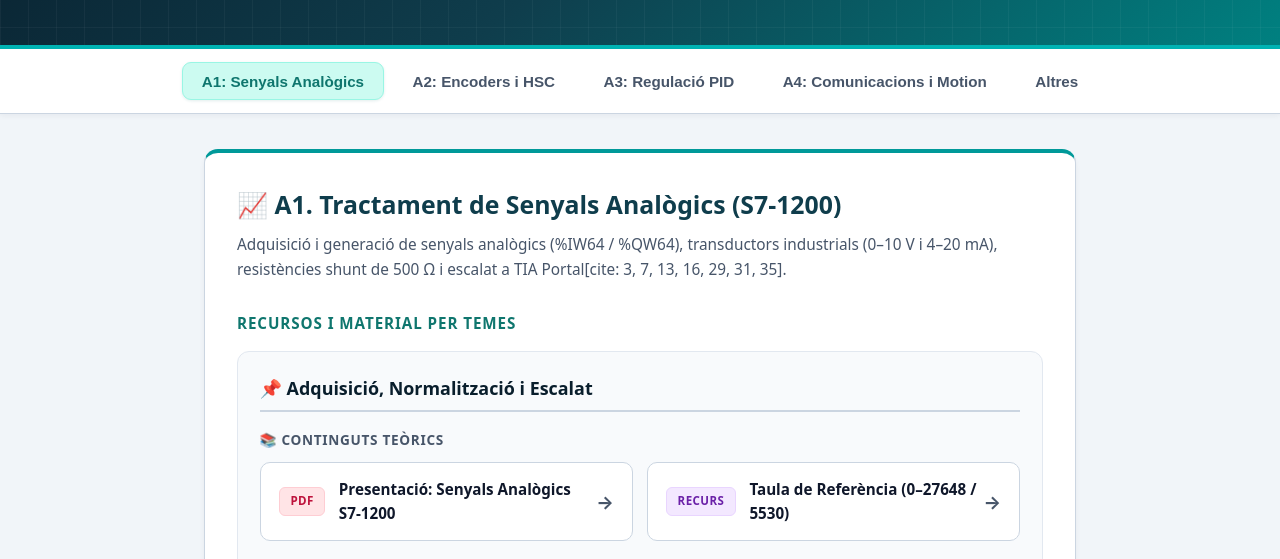
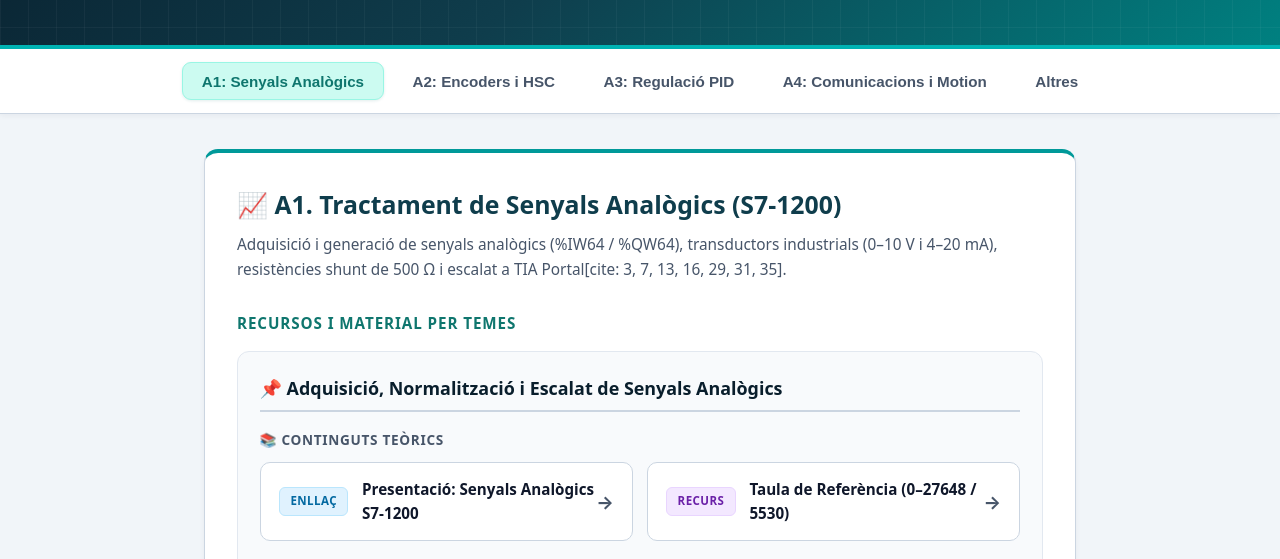
Before and after one commit to pgarci67/EEB0-0965, a plain HTML site: page index.html in a window 1280 px wide. Shown: the part 225-784 px from the top of the page. Drawn offline with Linux system fonts and the light colour scheme.

Commit message:
Update index.html

```diff
--- a/index.html
+++ b/index.html
@@ -301,15 +301,15 @@
         <h3>Recursos i Material per Temes</h3>
 
         <div class="topic-group">
-          <div class="topic-title">📌 Adquisició, Normalització i Escalat</div>
+          <div class="topic-title">📌 Adquisició, Normalització i Escalat de Senyals Analògics</div>
 
           <!-- Subgrup Teoria -->
           <div class="topic-subgroup">
             <div class="topic-subgroup-title">📚 Continguts Teòrics</div>
             <div class="resource-grid">
-              <a href="A1/Senyals_analogics.pdf" target="_blank" class="resource-item">
+              <a href="https://docs.google.com/presentation/d/1J9n1QADDWyXZppf0psjMKKLFyn7qiul3PMSmT-dlIlU/edit?usp=sharing" target="_blank" class="resource-item">
                 <div class="resource-info">
-                  <span class="badge badge-pdf">PDF</span>
+                  <span class="badge badge-link">Enllaç</span>
                   <span class="resource-title">Presentació: Senyals Analògics S7-1200</span>
                 </div>
                 <span class="resource-arrow">→</span>
```
